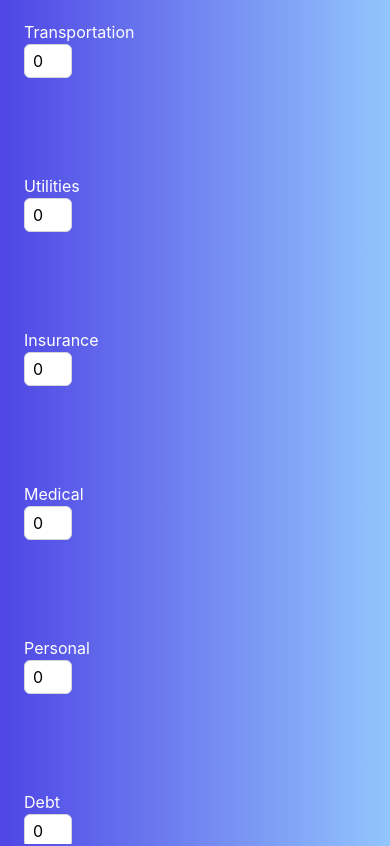
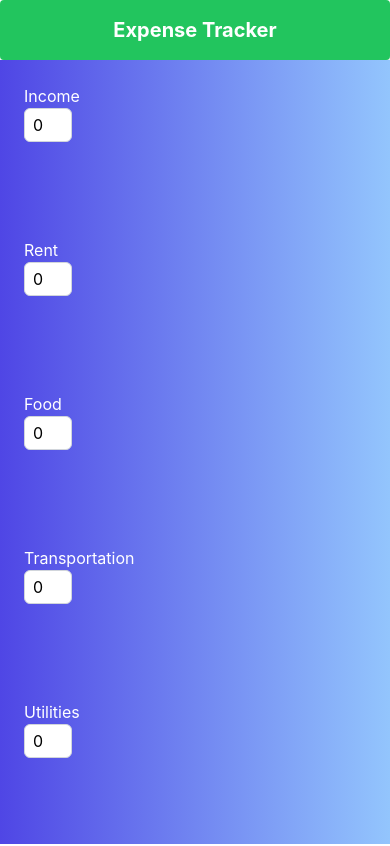
Before and after one commit to astevens246/expense-tracker, a React (Create React App) app: page / in a window 390 px wide. Shown: the top 846 px of the page. Built offline with nearby package versions, Linux system fonts and the light colour scheme.

Commit message:
made page responsive to screen size changes

```diff
--- a/src/App.css
+++ b/src/App.css
@@ -1,155 +1,27 @@
-/* @import url('https://fonts.googleapis.com/css?family=Lato&display=swap');
-
-:root {
-  --box-shadow: 0 1px 3px rgba(0, 0, 0, 0.12), 0 1px 2px rgba(0, 0, 0, 0.24);
-}
-
-* {
-  box-sizing: border-box;
-}
-.fields-container {
-  display: flex;
-  flex-direction: column;
-}
-body {
-  background-color: #f7f7f7;
-  display: flex;
-  flex-direction: column;
-  align-items: center;
-  justify-content: center;
-  min-height: 100vh;
-  margin: 0;
-  font-family: 'Lato', sans-serif;
-  font-size: 18px;
-}
-
 .container {
-  margin: 30px auto;
-  width: 400px;
-}
-
-h1 {
-  letter-spacing: 1px;
-  margin: 0;
-}
-
-h3 {
-  border-bottom: 1px solid #bbb;
-  padding-bottom: 10px;
-  margin: 40px 0 10px;
-}
-
-h4 {
-  margin: 0;
-  text-transform: uppercase;
-}
-
-.inc-exp-container {
-  background-color: #fff;
-  box-shadow: var(--box-shadow);
-  padding: 20px;
-  display: flex;
-  justify-content: space-between;
-  margin: 20px 0;
-}
-
-.inc-exp-container > div {
-  flex: 1;
-  text-align: center;
-}
-
-.inc-exp-container > div:first-of-type {
-  border-right: 1px solid #dedede;
-}
-
-.money {
-  font-size: 20px;
-  letter-spacing: 1px;
-  margin: 5px 0;
-}
-
-.money.plus {
-  color: #2ecc71;
-}
-
-.money.minus {
-  color: #c0392b;
-}
-
-label {
-  display: inline-block;
-  margin: 10px 0;
-}
-
-input[type='text'],
-input[type='number'] {
-  border: 1px solid #dedede;
-  border-radius: 2px;
-  display: block;
-  font-size: 16px;
-  padding: 10px;
   width: 100%;
 }
 
-.btn {
-  cursor: pointer;
-  background-color: #9c88ff;
-  box-shadow: var(--box-shadow);
-  color: #fff;
-  border: 0;
-  display: block;
-  font-size: 16px;
-  margin: 10px 0 30px;
-  padding: 10px;
-  width: 100%;
+@media (min-width: 640px) { /* sm */
+  .container {
+    width: 75%;
+  }
 }
 
-.btn:focus,
-.delete-btn:focus {
-  outline: 0;
+@media (min-width: 768px) { /* md */
+  .container {
+    width: 50%;
+  }
 }
 
-.list {
-  list-style-type: none;
-  padding: 0;
-  margin-bottom: 40px;
+@media (min-width: 1024px) { /* lg */
+  .container {
+    width: 33%;
+  }
 }
 
-.list li {
-  background-color: #fff;
-  box-shadow: var(--box-shadow);
-  color: #333;
-  display: flex;
-  justify-content: space-between;
-  position: relative;
-  padding: 10px;
-  margin: 10px 0;
+@media (min-width: 1280px) { /* xl */
+  .container {
+    width: 25%;
+  }
 }
-
-.list li.plus {
-  border-right: 5px solid #2ecc71;
-}
-
-.list li.minus {
-  border-right: 5px solid #c0392b;
-}
-
-.delete-btn {
-  cursor: pointer;
-  background-color: #e74c3c;
-  border: 0;
-  color: #fff;
-  font-size: 20px;
-  line-height: 20px;
-  padding: 2px 5px;
-  position: absolute;
-  top: 50%;
-  left: 0;
-  transform: translate(-100%, -50%);
-  opacity: 0;
-  transition: opacity 0.3s ease;
-}
-
-.list li:hover .delete-btn {
-  opacity: 1;
-} */
--- a/src/App.js
+++ b/src/App.js
@@ -22,11 +22,11 @@ function App() {
 
 
   return (
-    <main className="flex flex-col h-screen justify-between">
-    <div className="m-0 p-0 min-h-screen bg-gradient-to-r from-indigo-600 to-blue-300 flex flex-col items-center justify-center">
-      <Header />
-      <div className="bg-gradient-to-r from-indigo-600 to-blue-300 p-6 rounded-md text-white">
-        <div className="grid grid-cols-3 gap-4">
+    <main className="flex flex-col h-screen justify-between overflow-auto">
+     <Header />
+     <div className="bg-gradient-to-r from-indigo-600 to-blue-300 flex flex-col items-center justify-center">
+      <div className="bg-gradient-to-r from-indigo-600 to-blue-300 p-6 rounded-md text-white max-w-full w-full sm:w-3/4 lg:w-1/2 xl:w-1/3 mx-auto">
+        <div className="grid grid-cols-1 sm:grid-cols-2 md:grid-cols-3 gap-4">
           <Fields income={income} setIncome={setIncome}
           rent={rent} setRent={setRent}
           food={food} setFood={setFood}
--- a/src/components/Header.js
+++ b/src/components/Header.js
@@ -2,7 +2,7 @@ import React from 'react';
 
 const Header = () => {
   return (
-    <header className="bg-green-500 text-white p-4 shadow-md rounded">
+    <header className="bg-green-500 text-white p-4 shadow-md rounded text-center">
       <h1 className="text-xl font-bold">Expense Tracker</h1>
     </header>
   );
```
